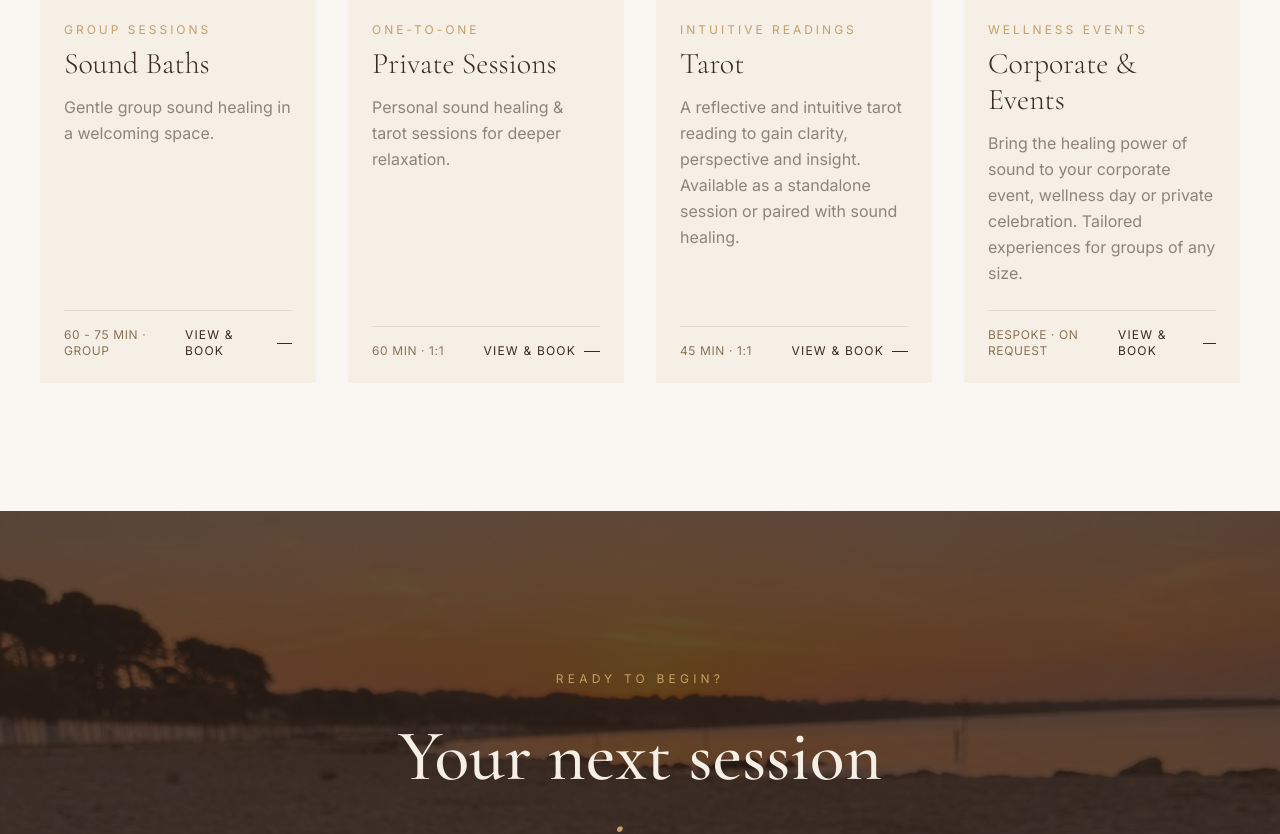
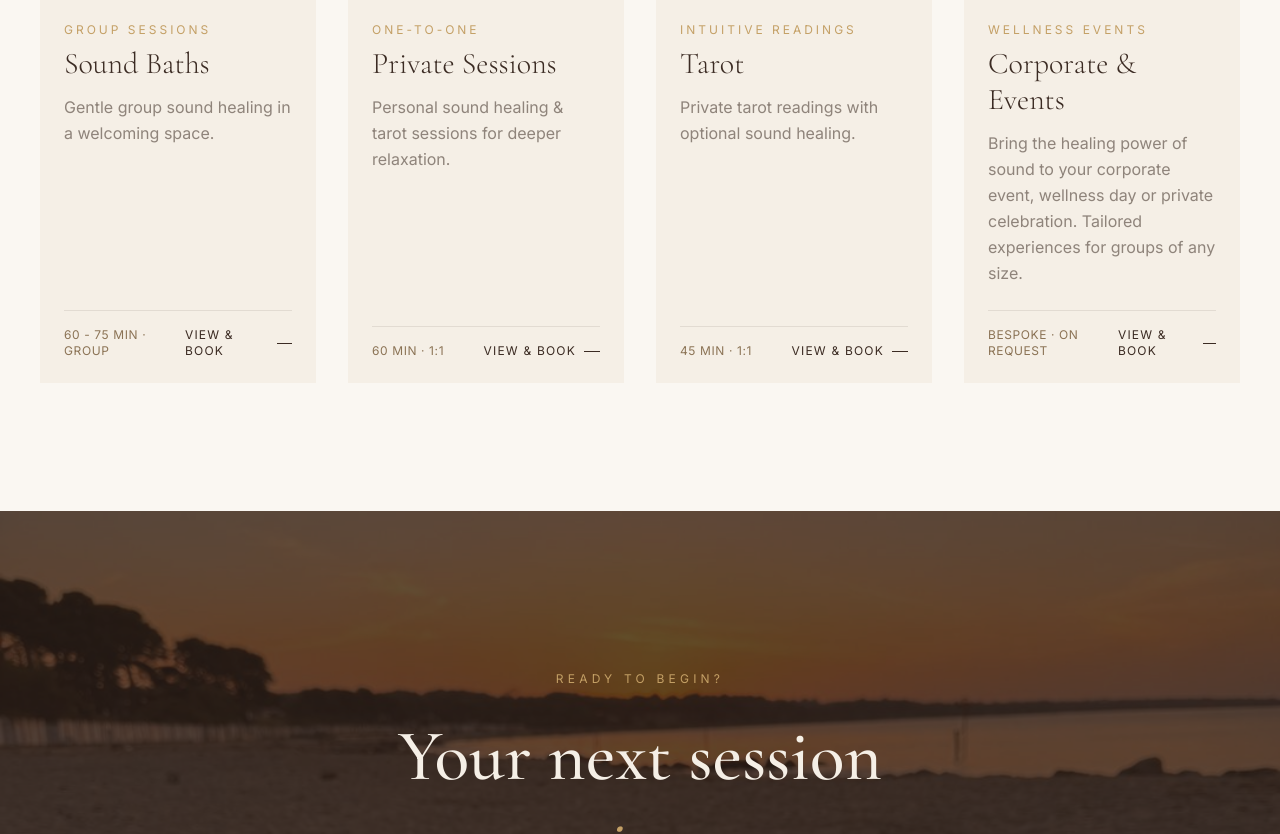
Before and after one commit to SteadyLabsPro/sound-studio, a Next.js app: page / in a window 1280 px wide. Shown: the part 1338-2172 px from the top of the page. Built offline with nearby package versions, Linux system fonts and the light colour scheme.

Commit message:
Home: shorten Tarot card description
Co-Authored-By: Claude Sonnet 4.6 <noreply@anthropic.com>

```diff
--- a/app/components/Services.tsx
+++ b/app/components/Services.tsx
@@ -32,7 +32,7 @@ const services = [
     title: "Tarot",
     subtitle: "Intuitive Readings",
     description:
-      "A reflective and intuitive tarot reading to gain clarity, perspective and insight. Available as a standalone session or paired with sound healing.",
+      "Private tarot readings with optional sound healing.",
     detail: "45 min · 1:1",
     image: "/images/tarot-reading-christchurch-uk.jpeg",
     imageAlt: "Tarot cards laid out during an intuitive reading session at Sound Studio, Christchurch, Dorset",
```
